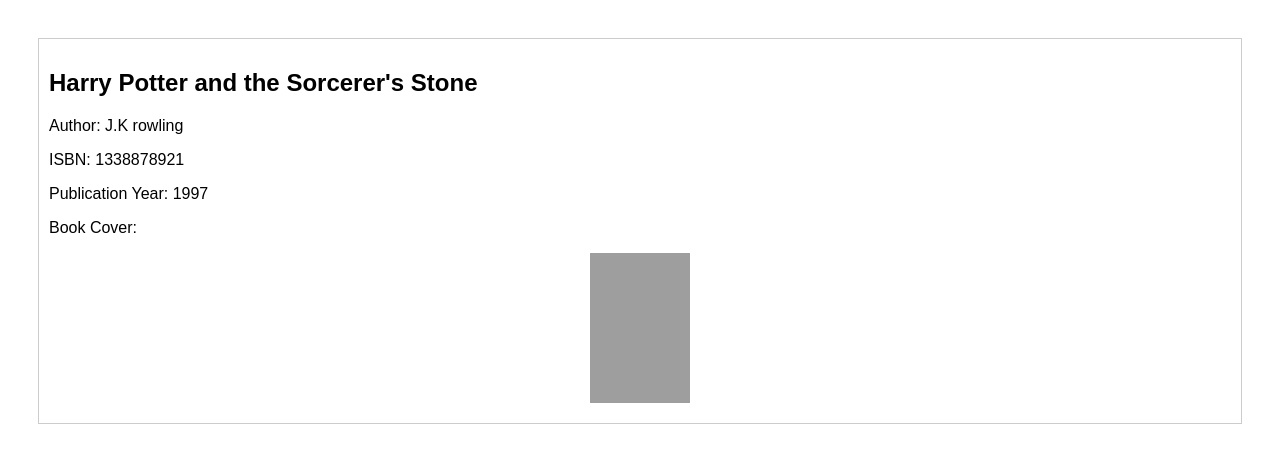
After one commit to shira1008/sqlalchemy_project, a Flask app: page /book/2 in a window 1280 px wide. The commit adds this page. Shown: the top 463 px of the page. Run offline with Flask 3, Linux system fonts and the light colour scheme; data that the repository does not hold is empty; grey boxes are pictures that could not be loaded.

Commit message:
book page added

```diff
--- a/app.py
+++ b/app.py
@@ -141,6 +141,21 @@ def delete_book(book_id):
     return redirect(url_for('home'))
 
 
+# details about a book by its id
+@app.route('/book/<int:book_id>')
+def book_detail(book_id):
+    books = Book.query.all()
+    book = Book.query.get(book_id)
+    author_names = {author.id: author.name for author in Author.query.all()}
+    book_covers = {book.isbn: get_book_cover(book.isbn) for book in books}
+    if book:
+        return render_template('book.html', book = book, author_names = author_names,book_covers=book_covers )
+    else:
+      error_msg = "Book not found"
+      return render_template('book.html', error_msg = error_msg, book = book, author_names = author_names,book_covers=book_covers)
+
+
+
 
 #https://amadeussupreme-societyparking-5002.codio.io/add_author
 if __name__ == '__main__':
--- /dev/null
+++ b/templates/book.html
@@ -0,0 +1,32 @@
+<!DOCTYPE html>
+<html lang="en">
+  <head>
+    <meta charset="UTF-8" />
+    <meta name="viewport" content="width=device-width, initial-scale=1.0" />
+    <meta http-equiv="X-UA-Compatible" content="ie=edge" />
+    <link
+      rel="stylesheet"
+      href="{{ url_for('static', filename='style.css') }}"
+    />
+    <title>Book Details - {{ book.title }}</title>
+  </head>
+  <body>
+    {% if error_msg %}
+    <p class="error-message">{{ error_msg }}</p>
+    <a href="{{ url_for('home') }}">back home</a>
+    {% else %}
+    <div class="book-container">
+      <h2>{{ book.title }}</h2>
+      <p>Author: {{ author_names[book.author_id] }}</p>
+      <p>ISBN: {{ book.isbn }}</p>
+      <p>Publication Year: {{ book.publication_year }}</p>
+      <p>Book Cover:</p>
+      <img
+        src="{{ book_covers[book.isbn] }}"
+        alt="{{ book.title }}"
+        style="width: 100px; height: 150px"
+      />
+    </div>
+    {% endif %}
+  </body>
+</html>
```
Also changed, not shown: templates/home.html (+29 -17 lines).
